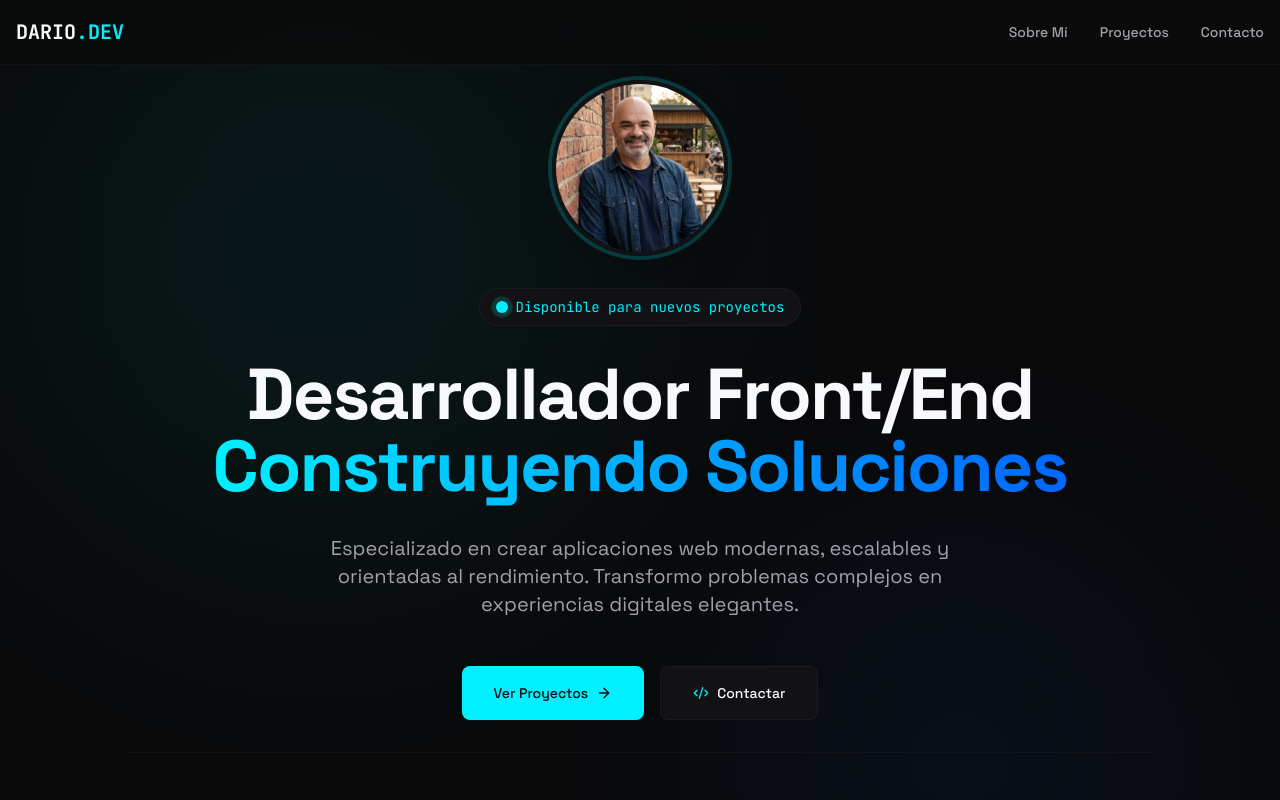
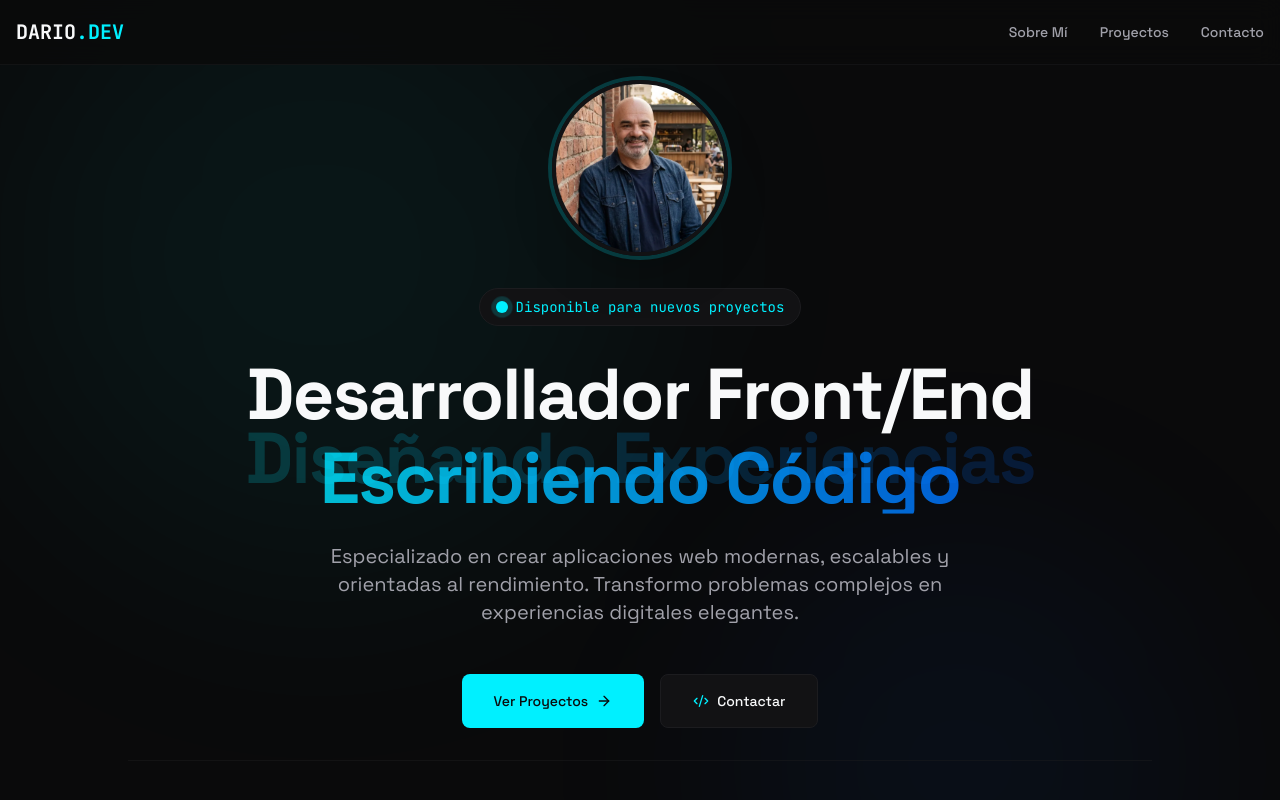
Before and after one commit to dariohidalgo/Porfolio, a React (Vite) app in the folder web/: page / in a window 1280 px wide. Shown: the top 800 px of the page. Built offline with nearby package versions, Linux system fonts and the light colour scheme.

Commit message:
animacion de titulo

```diff
--- a/web/src/components/Hero.jsx
+++ b/web/src/components/Hero.jsx
@@ -1,7 +1,25 @@
-import { motion } from 'framer-motion';
+import { useState, useEffect } from 'react';
+import { motion, AnimatePresence } from 'framer-motion';
 import { ArrowRight, Code2 } from 'lucide-react';
 
 export default function Hero() {
+    const titles = [
+        "Construyendo Soluciones",
+        "Diseñando Experiencias",
+        "Escribiendo Código",
+        "Optimizando la Web"
+    ];
+
+    const [titleIndex, setTitleIndex] = useState(0);
+
+    useEffect(() => {
+        const intervalId = setInterval(() => {
+            setTitleIndex((prev) => (prev + 1) % titles.length);
+        }, 3000);
+
+        return () => clearInterval(intervalId);
+    }, []);
+
     return (
         <section className="relative min-h-screen flex items-center justify-center overflow-hidden pt-20 pb-16 px-4">
 
@@ -47,8 +65,19 @@ export default function Hero() {
                         className="text-5xl md:text-7xl font-bold tracking-tight text-textMain"
                     >
                         Desarrollador Front/End <br className="hidden md:block" />
-                        <span className="text-transparent bg-clip-text bg-gradient-to-r from-primary to-secondary">
-                            Construyendo Soluciones
+                        <span className="inline-grid pt-2">
+                            <AnimatePresence>
+                                <motion.span
+                                    key={titleIndex}
+                                    initial={{ opacity: 0, y: 20 }}
+                                    animate={{ opacity: 1, y: 0 }}
+                                    exit={{ opacity: 0, y: -20 }}
+                                    transition={{ duration: 0.5 }}
+                                    className="text-transparent bg-clip-text bg-gradient-to-r from-primary to-secondary col-start-1 row-start-1"
+                                >
+                                    {titles[titleIndex]}
+                                </motion.span>
+                            </AnimatePresence>
                         </span>
                     </motion.h1>
 
```
